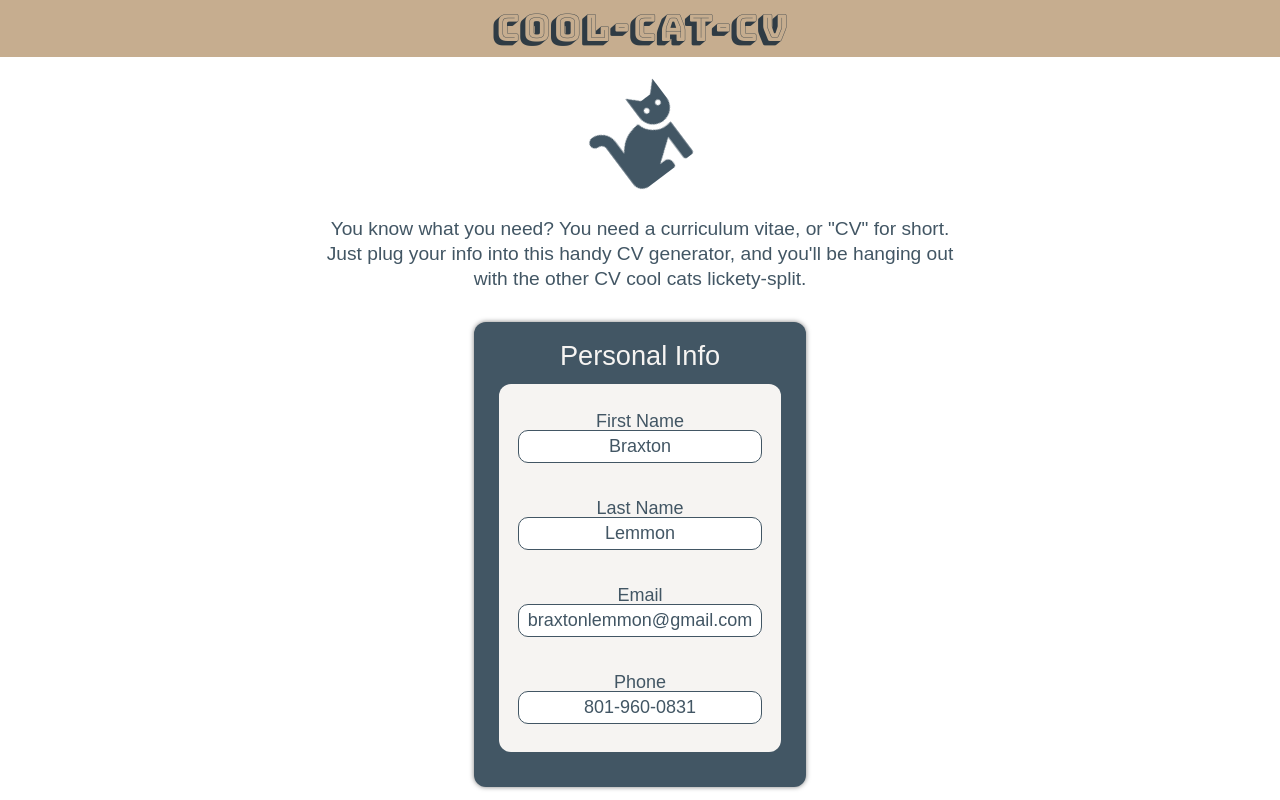
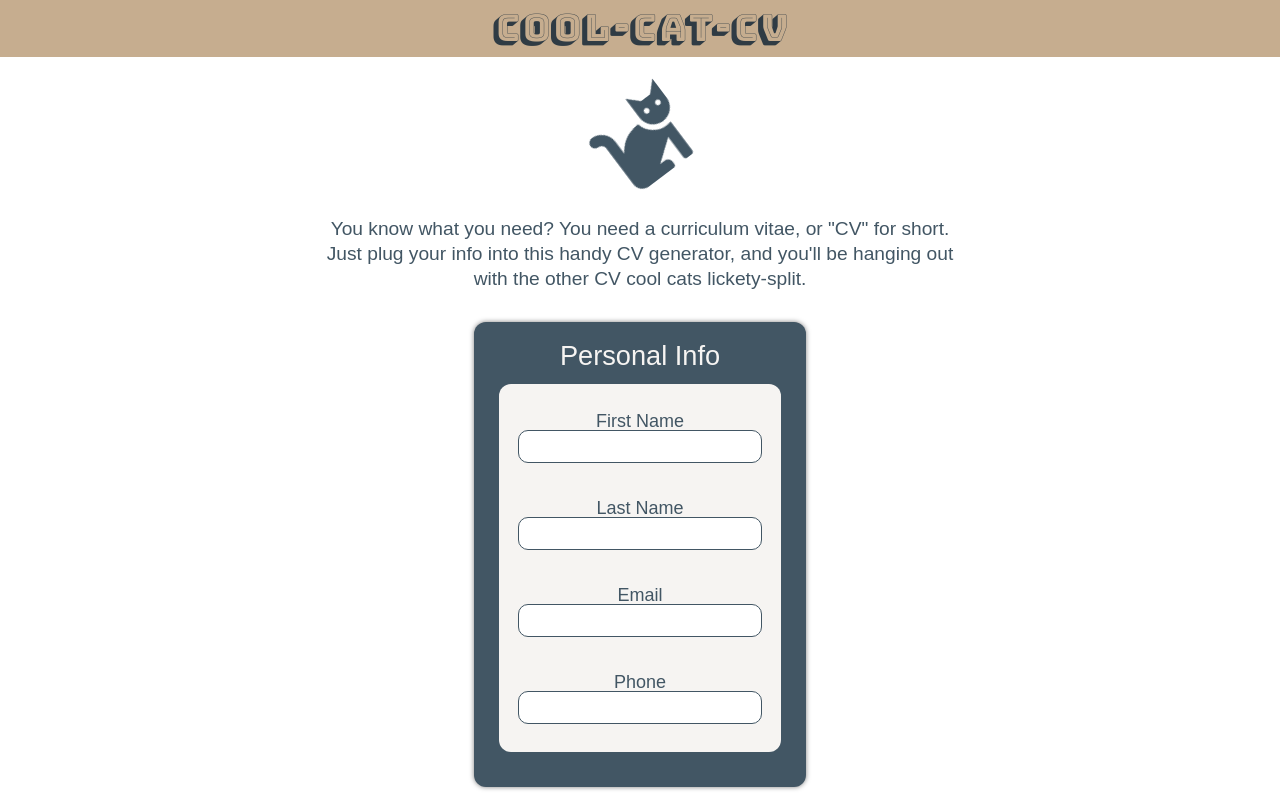
Before and after one commit to braxtonlemmon/cv-project-react, a React (Create React App) app: page / in a window 1280 px wide. Shown: the top 800 px of the page. Built offline with nearby package versions, Linux system fonts and the light colour scheme; a web font is replaced by a local one.

Commit message:
Clean up Personal form components.

```diff
--- a/src/components/MainFormComponent.jsx
+++ b/src/components/MainFormComponent.jsx
@@ -28,8 +28,6 @@ function MainFormComponent({
     <Wrapper>
       <Form onSubmit={handleSubmit(onSubmit)}>
         <Personal
-          personalData={personalData}
-          setPersonalData={setPersonalData}
           register={register}
           errors={errors}
         />
--- a/src/components/Personal.jsx
+++ b/src/components/Personal.jsx
@@ -1,18 +1,16 @@
 import React from 'react';
 import { Section, H2, Block } from './Shared';
-import PersonalFormContainer from './PersonalFormContainer';
+import PersonalFormComponent from './PersonalFormComponent';
 
-function Personal({ personalData, setPersonalData, register, errors }) {
+function Personal({ register, errors }) {
   return (
     <Section>
       <H2>Personal Info</H2>
       <Block>
-        <PersonalFormContainer
-          personalData={personalData}
-          setPersonalData={setPersonalData}
+        <PersonalFormComponent
           register={register}
           errors={errors}
-          />
+        />
       </Block>
     </Section>
   )
--- a/src/components/PersonalFormComponent.jsx
+++ b/src/components/PersonalFormComponent.jsx
@@ -9,36 +9,18 @@ const Row = styled(row)`
   font-family: 'Gayathri', sans-serif;
 `;
 
-function PersonalFormComponent({ personalData, handleChange, register, errors }) {
+function PersonalFormComponent({ register, errors }) {
 
   return (
     <Wrapper>
         <Row>
           <label htmlFor="firstName">First Name</label>
-          {/* <input
-            type="text"
-            id="firstName"
-            name="firstName"
-            value={personalData.firstName}
-            onChange={(e) => handleChange(e)}
-            ref={register({
-              required: 'First name is required.',
-              minLength: 1
-            })}
-          /> */}
           <input
             type="text"
             id="firstName"
             name="firstName"
-            defaultValue={personalData.firstName}
-            // value={personalData.firstName}
-            // onChange={(e) => handleChange(e)}
-            ref={register({
-              required: 'First name is required.',
-              minLength: 1
-            })}
+            ref={register({ required: 'First name is required.' })}
           />
-
         </Row>
         {errors.firstName && <Error>↑ First name is required!</Error>}
         <Row>
@@ -47,13 +29,7 @@ function PersonalFormComponent({ personalData, handleChange, register, errors })
             type="text"
             id="lastName"
             name="lastName"
-            defaultValue={personalData.lastName}
-            // value={personalData.lastName}
-            // onChange={(e) => handleChange(e)}
-            ref={register({
-              required: 'Last name is required.',
-              minLength: 1
-            })}
+            ref={register({ required: 'Last name is required.' })}
           />
         </Row>
         {errors.lastName && <Error>↑ Last name is required!</Error>}
@@ -63,13 +39,7 @@ function PersonalFormComponent({ personalData, handleChange, register, errors })
             type="email"
             id="email"
             name="email"
-            defaultValue={personalData.email}
-            // value={personalData.email}
-            // onChange={(e) => handleChange(e)}
-            ref={register({
-              required: 'Email is required.',
-              minLength: 1
-            })}
+            ref={register({ required: 'Email is required.' })}
           />
         </Row>
         {errors.email && <Error>↑ Email is required!</Error>}
@@ -79,13 +49,7 @@ function PersonalFormComponent({ personalData, handleChange, register, errors })
             type="tel"
             id="phone"
             name="phone"
-            defaultValue={personalData.phone}
-            // value={personalData.phone}
-            // onChange={(e) => handleChange(e)}
-            ref={register({
-              required: 'Phone number is required.',
-              minLength: 1
-            })}
+            ref={register({ required: 'Phone number is required.' })}
           />
         </Row>
         {errors.phone && <Error>↑ Phone number is required!</Error>}
```
